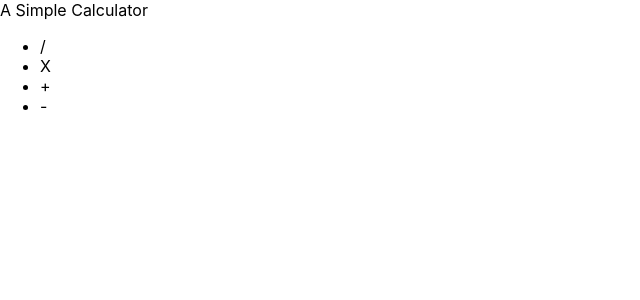
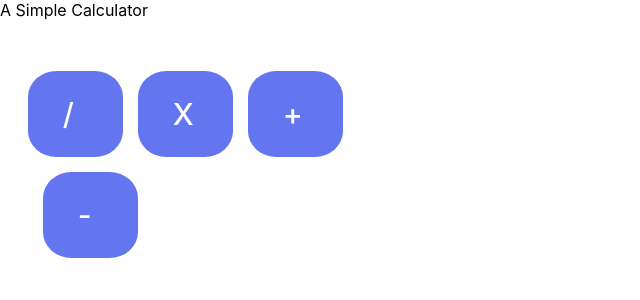
Before and after one commit to conrad96/react_simple_calc, a React (Create React App) app: page / in a window 1280 px wide. Shown: the top 300 px of the page, without its empty margins (0-640 px from the left). Built offline with nearby package versions, Linux system fonts and the light colour scheme.

Commit message:
keypad css

```diff
--- a/src/App.js
+++ b/src/App.js
@@ -7,6 +7,26 @@ class App extends Component {
 
     this.state = {
       result: ""
+    }
+  }
+
+  calculate = () => {
+    try {
+      this.setState({
+        result: (eval(this.state.result) || '') + ''
+      })
+    }catch {
+      this.setState({
+        result: "Invalid"
+      })
+    }
+  }
+
+  onClickhandler = (symbol) => {
+    if(symbol === '=') {
+      this.calculate
+    }else {
+      this.setState({result: this.state.result + symbol})
     }
   }
 
--- a/src/components/keypad/keypad.scss
+++ b/src/components/keypad/keypad.scss
@@ -0,0 +1,39 @@
+.keypad {
+    float: left;
+  margin-top: 20px;
+  .keypad-wrapper {
+      color: #ffffff;
+      width: 87%;
+      margin: 0 auto;
+      .keypad-row {
+          float: left;
+          width: 100%;
+          ul {
+              list-style-type: none;
+              margin: 0;
+              float: left;
+              padding: 0;
+              li {
+                  float: left;
+                  padding: 25px 35px 25px 35px;
+                  font-size: 30px;
+                  font-weight: 500;
+                  margin-left: 15px;
+                  margin-top: 15px;
+                  border-radius: 30%;
+                  width: 25px;
+                  cursor: pointer;
+                  &:first-child {
+                      margin-left: 0;
+                  }
+                  &.number {
+                      background-color: #3F4656;
+                  }
+                  &.symbol {
+                      background-color: #6476EF;
+                  }
+              }
+          }
+      }
+  }
+}
```
